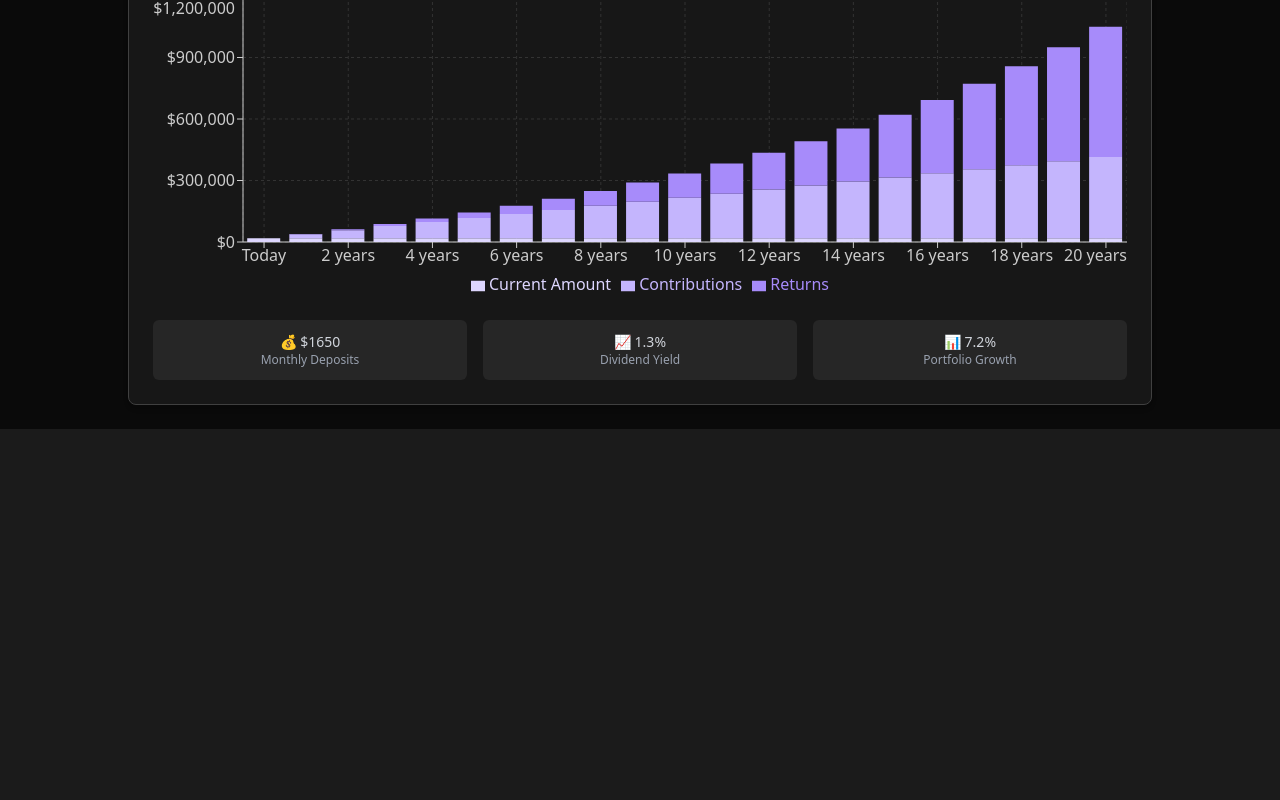
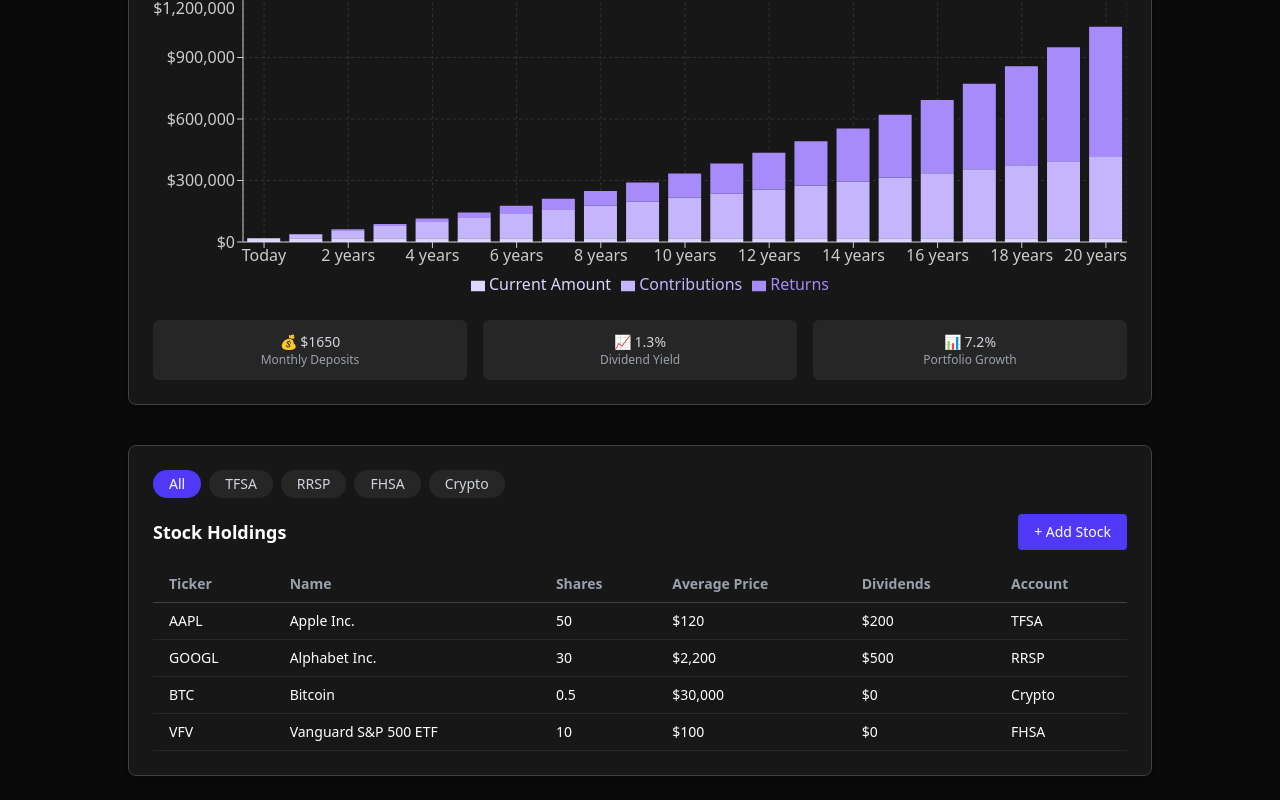
Before and after one commit to tyleroneil72/nest, a Next.js app: page /dashboard in a window 1280 px wide. Shown: the part 409-1209 px from the top of the page. Before the commit the page ends 838 px from the top, so only its background shows below. Built offline with nearby package versions, Linux system fonts and the light colour scheme; no server answers; sample sign-in values are in the browser's storage.

Commit message:
feature: add mock stock table

```diff
--- /dev/null
+++ b/src/app/(dashboard)/dashboard/components/StockTable.tsx
@@ -0,0 +1,126 @@
+'use client';
+
+import { useState } from 'react';
+
+type AccountType = 'All' | 'TFSA' | 'RRSP' | 'FHSA' | 'Crypto';
+
+type Stock = {
+  id: string;
+  ticker: string;
+  name: string;
+  shares: number;
+  avgPrice: number;
+  dividends: number;
+  account: AccountType;
+};
+
+const mockStocks: Stock[] = [
+  {
+    id: '1',
+    ticker: 'AAPL',
+    name: 'Apple Inc.',
+    shares: 50,
+    avgPrice: 120,
+    dividends: 200,
+    account: 'TFSA'
+  },
+  {
+    id: '2',
+    ticker: 'GOOGL',
+    name: 'Alphabet Inc.',
+    shares: 30,
+    avgPrice: 2200,
+    dividends: 500,
+    account: 'RRSP'
+  },
+  {
+    id: '3',
+    ticker: 'BTC',
+    name: 'Bitcoin',
+    shares: 0.5,
+    avgPrice: 30000,
+    dividends: 0,
+    account: 'Crypto'
+  },
+  {
+    id: '4',
+    ticker: 'VFV',
+    name: 'Vanguard S&P 500 ETF',
+    shares: 10,
+    avgPrice: 100,
+    dividends: 0,
+    account: 'FHSA'
+  }
+];
+
+const accountTypes: AccountType[] = ['All', 'TFSA', 'RRSP', 'FHSA', 'Crypto'];
+
+const StockTable = () => {
+  const [selectedAccount, setSelectedAccount] = useState<AccountType>('All');
+  const [stocks] = useState<Stock[]>(mockStocks);
+
+  const filteredStocks =
+    selectedAccount === 'All' ? stocks : stocks.filter((stock) => stock.account === selectedAccount);
+
+  return (
+    <div className='mt-10 w-full max-w-screen-lg rounded-lg border border-neutral-700 bg-neutral-900 p-6 text-white shadow-md'>
+      {/* Tabs */}
+      <div className='mb-4 flex flex-wrap gap-2'>
+        {accountTypes.map((account) => (
+          <button
+            key={account}
+            onClick={() => setSelectedAccount(account)}
+            className={`rounded-full px-4 py-1 text-sm font-medium transition ${
+              selectedAccount === account
+                ? 'bg-indigo-600 text-white'
+                : 'bg-neutral-800 text-gray-300 hover:bg-neutral-700'
+            }`}
+          >
+            {account}
+          </button>
+        ))}
+      </div>
+
+      {/* Add Stock */}
+      <div className='mb-4 flex items-center justify-between'>
+        <h2 className='text-lg font-semibold'>Stock Holdings</h2>
+        <button
+          onClick={() => alert('Add stock modal coming soon')}
+          className='rounded bg-indigo-600 px-4 py-2 text-sm font-medium text-white hover:bg-indigo-500'
+        >
+          + Add Stock
+        </button>
+      </div>
+
+      {/* Table */}
+      <div className='overflow-x-auto'>
+        <table className='w-full text-left text-sm'>
+          <thead>
+            <tr className='border-b border-neutral-700 text-gray-400'>
+              <th className='px-4 py-2'>Ticker</th>
+              <th className='px-4 py-2'>Name</th>
+              <th className='px-4 py-2'>Shares</th>
+              <th className='px-4 py-2'>Average Price</th>
+              <th className='px-4 py-2'>Dividends</th>
+              <th className='px-4 py-2'>Account</th>
+            </tr>
+          </thead>
+          <tbody>
+            {filteredStocks.map((stock) => (
+              <tr key={stock.id} className='border-b border-neutral-800'>
+                <td className='px-4 py-2'>{stock.ticker}</td>
+                <td className='px-4 py-2'>{stock.name}</td>
+                <td className='px-4 py-2'>{stock.shares}</td>
+                <td className='px-4 py-2'>${stock.avgPrice.toLocaleString()}</td>
+                <td className='px-4 py-2'>${stock.dividends.toLocaleString()}</td>
+                <td className='px-4 py-2'>{stock.account}</td>
+              </tr>
+            ))}
+          </tbody>
+        </table>
+      </div>
+    </div>
+  );
+};
+
+export default StockTable;
--- a/src/app/(dashboard)/dashboard/page.tsx
+++ b/src/app/(dashboard)/dashboard/page.tsx
@@ -3,6 +3,7 @@ import { getServerSession } from 'next-auth';
 import { redirect } from 'next/navigation';
 import DropdownMenu from './DropdownMenu';
 import PortfolioInsights from './components/PortfolioInsights';
+import StockTable from './components/StockTable';
 
 export default async function DashboardPage() {
   const session = await getServerSession(authOptions);
@@ -24,9 +25,10 @@ export default async function DashboardPage() {
         <p className='mt-2 text-sm text-gray-400'>Track your progress and plan your financial future with clarity.</p>
       </div>
 
-      {/* Portfolio Insights Section */}
+      {/* Portfolio Insights & Stock Table Section */}
       <div className='mx-auto w-full max-w-screen-lg'>
         <PortfolioInsights />
+        <StockTable />
       </div>
     </div>
   );
```
